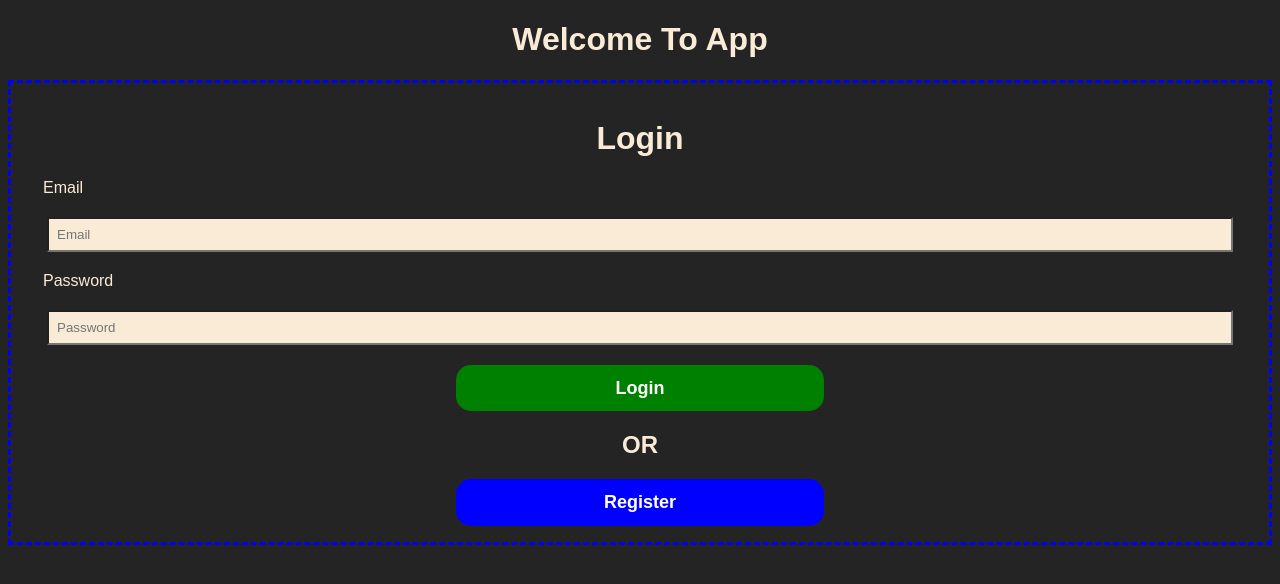
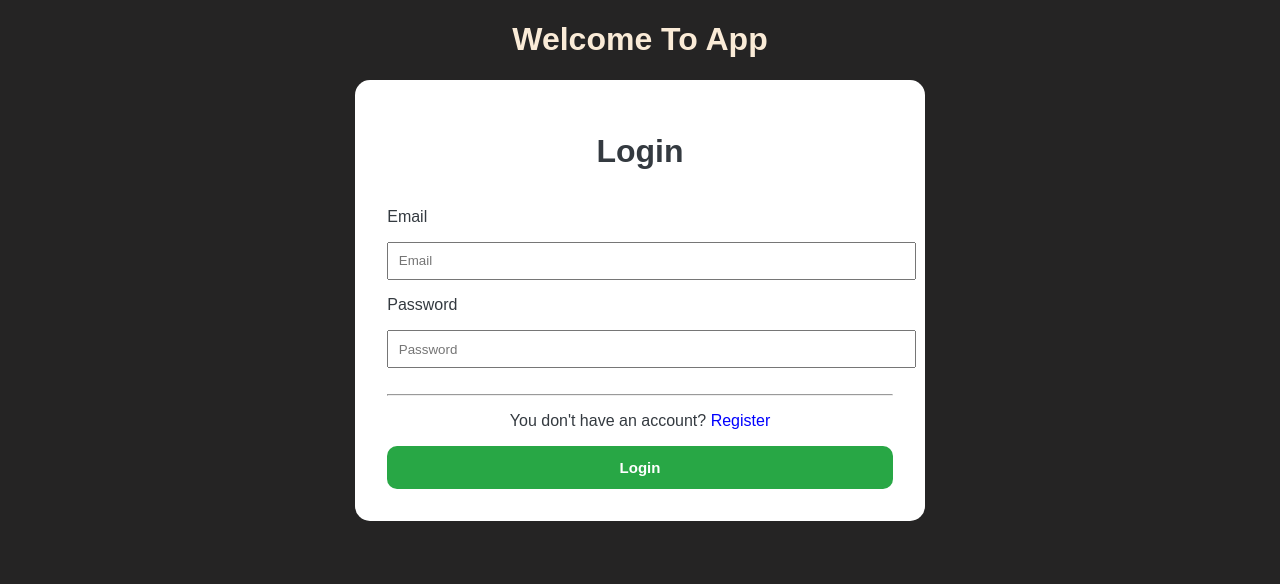
Before and after one commit to C4-OmarHamdann/MERAKI_Academy_Project_4, a React (Create React App) app in the folder frontend/: page /login in a window 1280 px wide. Shown: the top 584 px of the page. Built offline with nearby package versions, Linux system fonts and the light colour scheme.

Commit message:
new style login

```diff
--- a/frontend/src/components/Login.js
+++ b/frontend/src/components/Login.js
@@ -35,7 +35,7 @@ const Login = ({ loggedin }) => {
       });
   };
   return (
-    <div className="blue form">
+    <div className="authentication">
       <h1>Login</h1>
       <label>Email</label>
       <input
@@ -53,11 +53,15 @@ const Login = ({ loggedin }) => {
         }}
         placeholder="Password"
       />
-      <button onClick={loginUser}>Login</button>
-      <h2>OR</h2>
-      <button style={{ backgroundColor: "blue" }} onClick={register}>
-        Register
+      <br />
+      <hr />
+      <p>
+        You don't have an account? <a onClick={register}>Register</a>
+      </p>
+      <button style={{ backgroundColor: "#28a745" }} onClick={loginUser}>
+        Login
       </button>
+
       {message ? <p className="error">{message}</p> : <></>}
     </div>
   );
```
